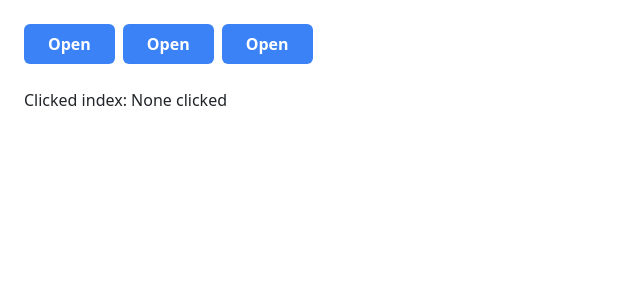
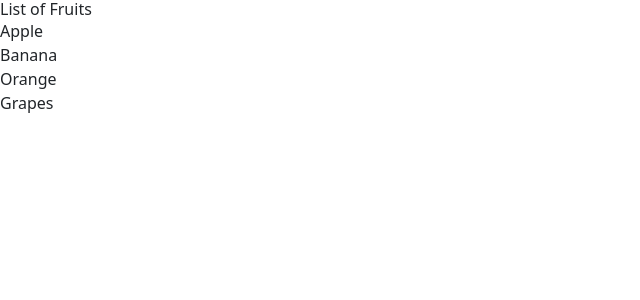
Before and after one commit to CupOfSolution/React-Practice, a React (Create React App) app: page / in a window 1280 px wide. Shown: the top 300 px of the page, without its empty margins (0-640 px from the left). Built offline with nearby package versions, Linux system fonts and the light colour scheme.

Commit message:
added one file for list generate

```diff
--- a/src/App.js
+++ b/src/App.js
@@ -1,10 +1,10 @@
 import React from 'react'
-import SimpleComponent from './Component/Map/OpenCloseButton'
+import RenderList from './Component/Map/RenderList'
 
 const App = () => {
   return (
     <div>
-      <SimpleComponent />
+      <RenderList />
     </div>
   )
 }
--- /dev/null
+++ b/src/Component/Map/RenderList.js
@@ -0,0 +1,19 @@
+import React from 'react'
+
+const RenderList = () => {
+    const fruits = ['Apple', 'Banana', 'Orange', 'Grapes'];
+
+  return (
+    <div>
+      <h1>List of Fruits</h1>
+      <ul>
+        {/* Using map to render each item in the array */}
+        {fruits.map((fruit, index) => (
+          <li key={index}>{fruit}</li>
+        ))}
+      </ul>
+    </div>
+  )
+}
+
+export default RenderList;
```
